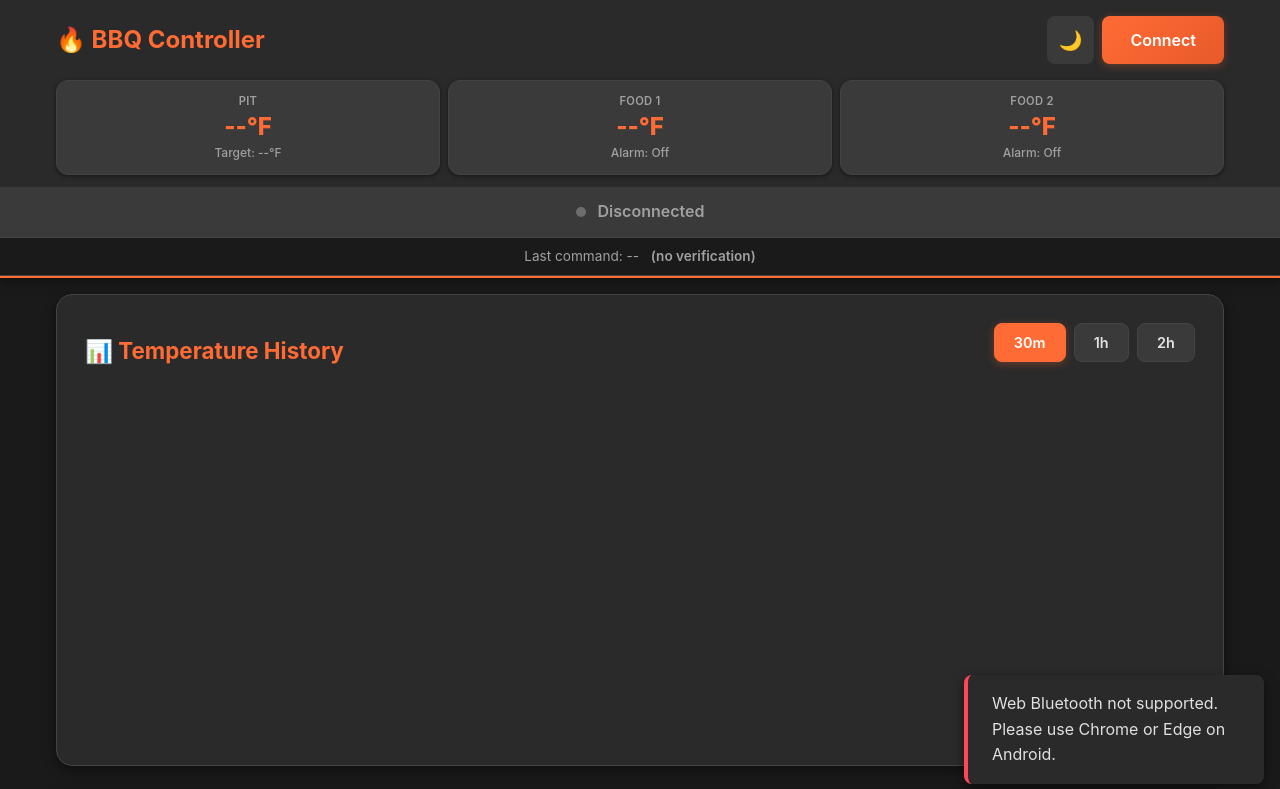
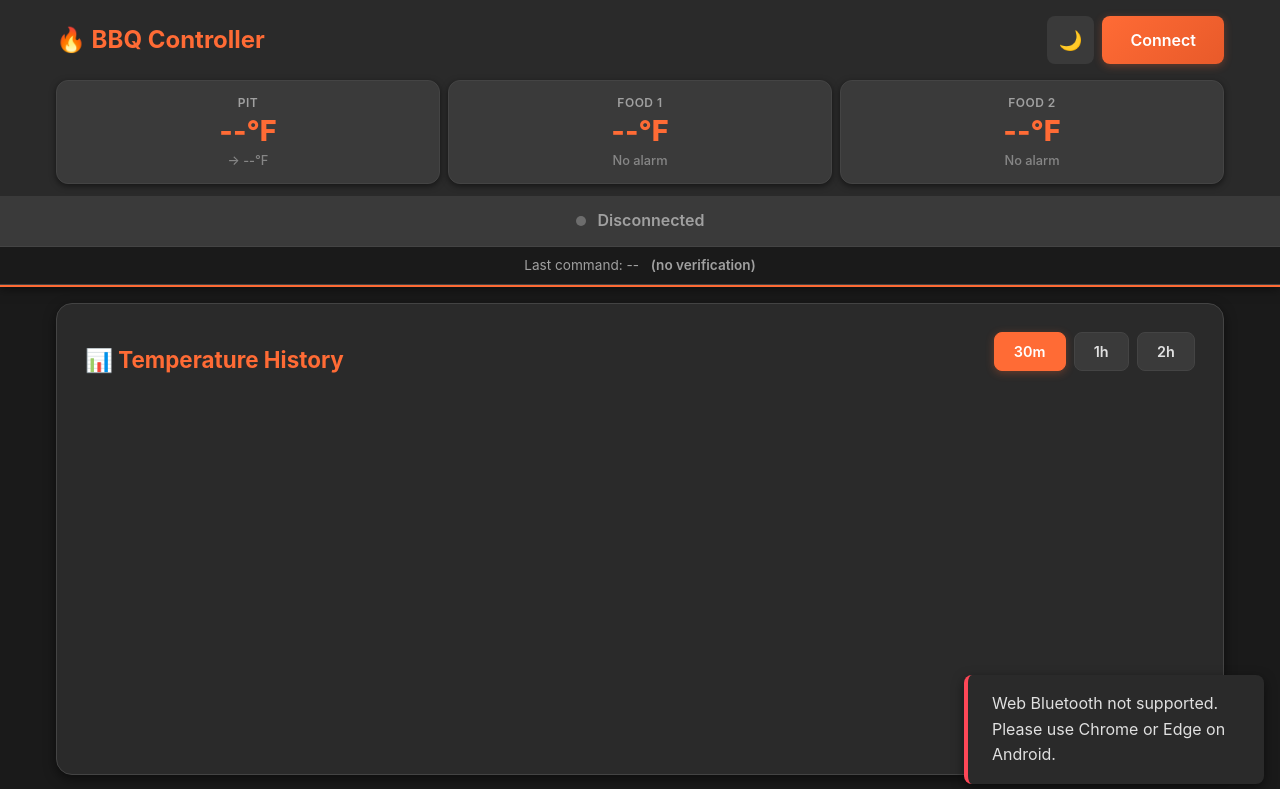
Before and after one commit to t3ch1184/bbq, a plain HTML site: page index.html in a window 1280 px wide. Shown: the top 789 px of the page. Drawn offline with nearby package versions, Linux system fonts and the light colour scheme.

Commit message:
Add files via upload

```diff
--- a/app.js
+++ b/app.js
@@ -486,9 +486,9 @@ class BBQApp {
 
         if (probe === 'pit') {
             const targetTemp = target > 0 ? target - 145 : 0;
-            targetElement.textContent = `Target: ${targetTemp}°F`;
+            targetElement.textContent = targetTemp > 0 ? `→ ${targetTemp}°F` : 'No target';
         } else {
-            targetElement.textContent = target === 0 ? 'Alarm: Off' : `Alarm: ${target}°F`;
+            targetElement.textContent = target === 0 ? 'No alarm' : `⏰ ${target}°F`;
         }
     }
 
--- a/bluetooth.js
+++ b/bluetooth.js
@@ -122,13 +122,13 @@ class BBQBluetooth {
             // Byte 12: Food 2 Alarm (direct °F, 0 or 50-250)
             food2Alarm: dataView.getUint8(12),
 
-            // Byte 13: Unknown/reserved
-            byte13: dataView.getUint8(13),
+            // Byte 13: Fan Duty Cycle / Actual Speed (direct percentage 0-100)
+            fanDuty: dataView.getUint8(13),
 
-            // Byte 14: Combined byte [heartbeat:5][unknown:3]
+            // Byte 14: Heartbeat Clock & Status Flags [heartbeat_bit7:1][unknown:6][delay_enabled_bit0:1]
             byte14: dataView.getUint8(14),
 
-            // Byte 15: Alarm flags
+            // Byte 15: Alarm Enable Flags (bit1=Food1, bit2=Food2)
             byte15: dataView.getUint8(15),
 
             // Byte 16: Food 1 Temp Trigger (direct °F, 0 or 50-250)
@@ -149,8 +149,9 @@ class BBQBluetooth {
         data.lidDetect = (data.byte9 >> 3) & 0x01;
         data.fanSpeed = data.byte9 & 0x07;
 
-        // Parse byte 14: [heartbeat:5][unknown:3]
-        data.heartbeat = (data.byte14 >> 3) & 0x1F;
+        // Parse byte 14: [heartbeat_bit7:1][unknown:6][delay_enabled_bit0:1]
+        data.heartbeat = (data.byte14 >> 7) & 0x01;  // Bit 7: toggles every 5 seconds
+        data.delayEnabled = data.byte14 & 0x01;      // Bit 0: delay pit set enabled
 
         // Call callback with parsed data
         if (this.onDataCallback) {
--- a/index.html
+++ b/index.html
@@ -30,17 +30,17 @@
             <div class="quick-card temp-item" title="Tap to set">
                 <div class="temp-label">Pit</div>
                 <div class="temp-value" id="pitTemp">--°F</div>
-                <div class="temp-target" id="pitTarget">Target: --°F</div>
+                <div class="temp-target" id="pitTarget">→ --°F</div>
             </div>
             <div class="quick-card temp-item" title="Tap to set">
                 <div class="temp-label">Food 1</div>
                 <div class="temp-value" id="food1Temp">--°F</div>
-                <div class="temp-target" id="food1Alarm">Alarm: Off</div>
+                <div class="temp-target" id="food1Alarm">No alarm</div>
             </div>
             <div class="quick-card temp-item" title="Tap to set">
                 <div class="temp-label">Food 2</div>
                 <div class="temp-value" id="food2Temp">--°F</div>
-                <div class="temp-target" id="food2Alarm">Alarm: Off</div>
+                <div class="temp-target" id="food2Alarm">No alarm</div>
             </div>
         </div>
         <div id="connectionStatus" class="status-bar disconnected">
--- a/styles.css
+++ b/styles.css
@@ -65,18 +65,18 @@ header {
 /* Quick view cards in header - mobile-first */
 .quick-view {
     display: flex;
-    gap: 0.25rem;
-    padding: 0 0.5rem 0.4rem 0.5rem;
+    gap: 0.35rem;
+    padding: 0 0.5rem 0.65rem 0.5rem;
     max-width: 1200px;
     margin: 0 auto;
 }
 .quick-card {
     flex: 1 1 0;
     background: linear-gradient(135deg, var(--bg-tertiary) 0%, var(--bg-secondary) 100%);
-    padding: 0.3rem 0.15rem;
-    border-radius: 6px;
+    padding: 0.5rem 0.25rem 0.4rem 0.25rem;
+    border-radius: 8px;
     text-align: center;
-    box-shadow: 0 1px 4px var(--shadow);
+    box-shadow: 0 2px 6px var(--shadow);
     border: 1px solid var(--border);
     cursor: pointer;
     transition: all 0.2s ease;
@@ -87,26 +87,40 @@ header {
     box-shadow: 0 4px 12px var(--shadow);
 }
 .quick-card .temp-label {
-    font-size: 0.5rem;
+    font-size: 0.6rem;
     color: var(--text-secondary);
     text-transform: uppercase;
-    letter-spacing: 0.3px;
-    margin-bottom: 0.1rem;
+    letter-spacing: 0.5px;
+    margin-bottom: 0.2rem;
     font-weight: 600;
 }
 .quick-card .temp-value {
-    font-size: 1.1rem;
+    font-size: 1.4rem;
     font-weight: 800;
     color: var(--primary);
     line-height: 1;
-    margin: 0.15rem 0;
+    margin: 0.2rem 0;
 }
+
+.quick-card .temp-value.disconnected {
+    color: var(--text-secondary);
+    opacity: 0.6;
+}
+
+.quick-card .temp-value.temp-good {
+    color: var(--success);
+}
+
+.quick-card .temp-value.temp-warn {
+    color: var(--warning);
+}
+
 .quick-card .temp-target {
-    font-size: 0.6rem;
+    font-size: 0.65rem;
     color: var(--text-secondary);
-    margin-top: 0.1rem;
+    margin-top: 0.2rem;
     font-weight: 500;
-    display: none;
+    opacity: 0.75;
 }
 
 h1 {
@@ -763,19 +777,18 @@ footer {
     }
 
     .quick-card .temp-label {
-        font-size: 0.7rem;
-        margin-bottom: 0.25rem;
+        font-size: 0.75rem;
+        margin-bottom: 0.3rem;
     }
 
     .quick-card .temp-value {
-        font-size: 1.5rem;
-        margin: 0.2rem 0;
+        font-size: 1.8rem;
+        margin: 0.25rem 0;
     }
 
     .quick-card .temp-target {
-        display: block;
-        font-size: 0.75rem;
-        margin-top: 0.25rem;
+        font-size: 0.8rem;
+        margin-top: 0.3rem;
     }
 }
 
```
